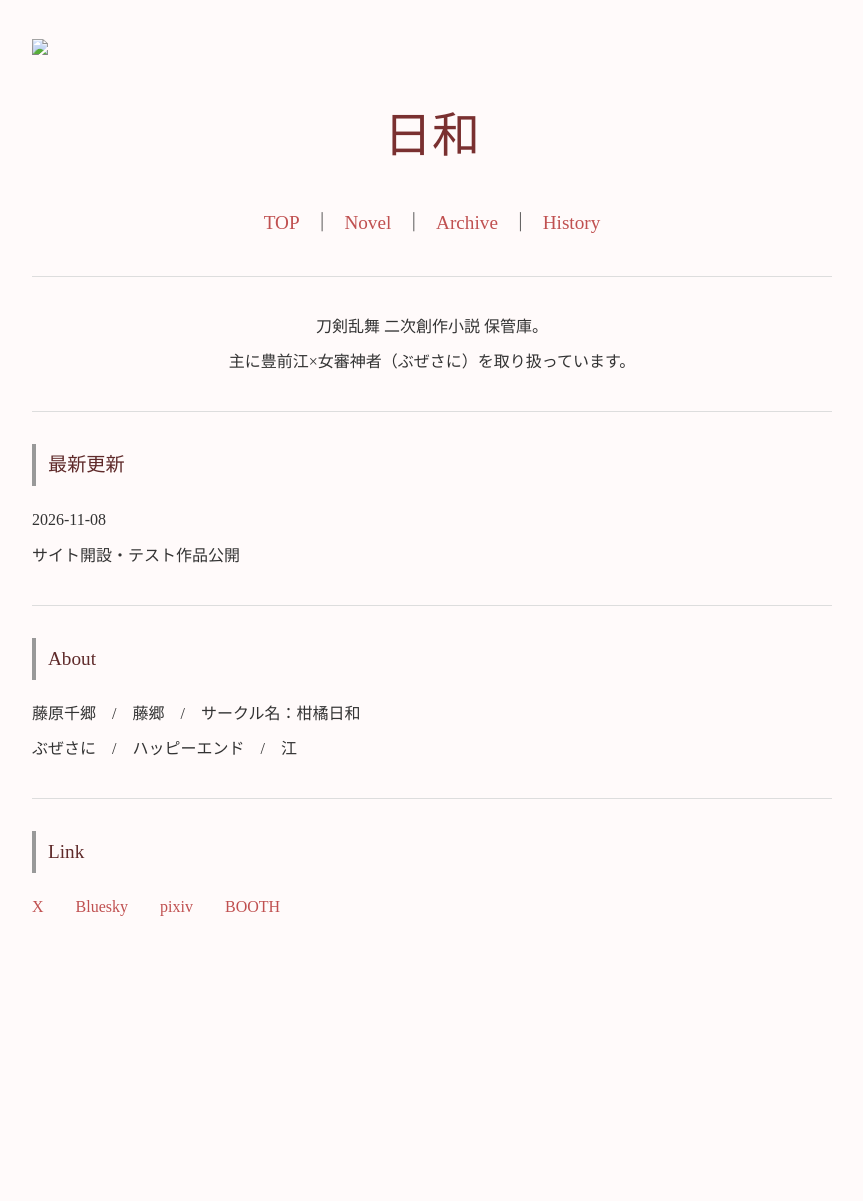
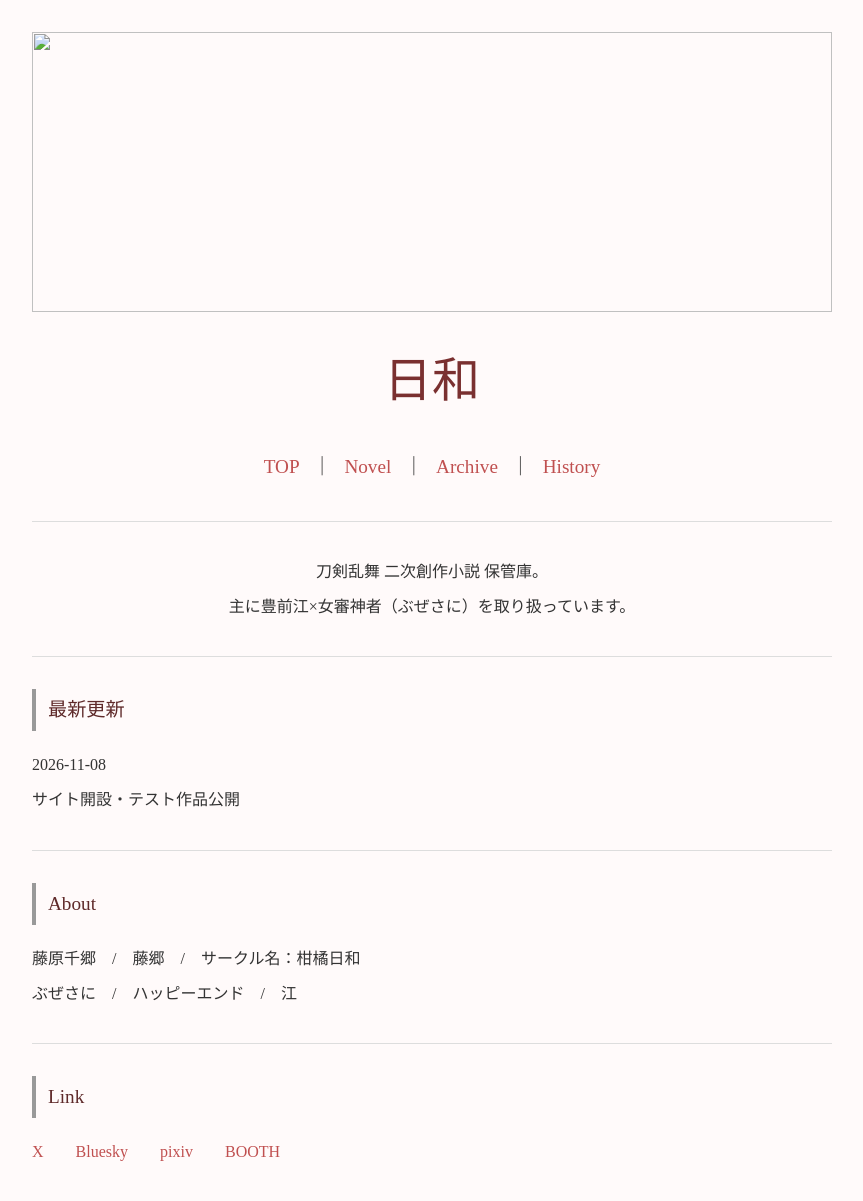
Before and after one commit to fjst160/lemon160, a Jekyll site: the page built from index.md, in a window 1280 px wide. Shown: the whole page, without its empty margins (208-1071 px from the left). Built offline with Jekyll 4.4.1, drawn with Linux system fonts in a browser that asks for light colours; before the commit the page ends 957 px from its top, so only the background shows below that.

Commit message:
Update style.css

```diff
--- a/assets/style.css
+++ b/assets/style.css
@@ -28,7 +28,7 @@ header{
     margin-bottom: 1rem;
 }
 
-.hero-image{
+header img{
     width: 100%;
     height: 280px;
 
@@ -36,13 +36,6 @@ header{
     display: block;
 }
 
-.sub-image{
-    width: 100%;
-    height: 120px;
-
-    object-fit: cover;
-    display: block;
-}
 .site-title a,
 .site-title-small a{
     color: #7a3030;
```
